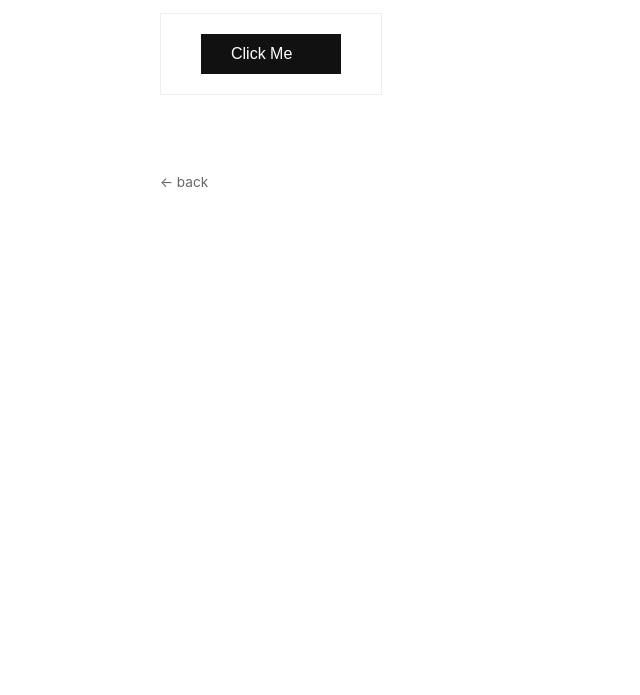
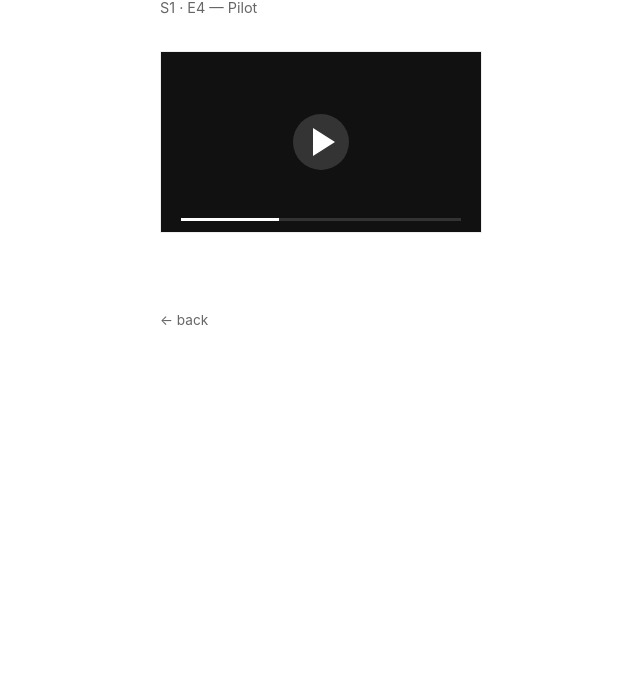
Before and after one commit to vivimora-ux/Self-Heal, a plain HTML site: page demo-app/canvas.html in a window 1280 px wide. Shown: the part 105-800 px from the top of the page, without its empty margins (240-880 px from the left). Drawn offline with Linux system fonts and the light colour scheme.

Commit message:
Adding more stream look to the canvas.html file

```diff
--- a/demo-app/canvas.html
+++ b/demo-app/canvas.html
@@ -6,8 +6,9 @@
   <link rel="stylesheet" href="style.css" />
 </head>
 <body>
-  <h1>Canvas Widget</h1>
-  <canvas id="widget-canvas" width="220" height="80"></canvas>
+  <h1>Now Playing</h1>
+  <p class="subtitle">S1 · E4 — Pilot</p>
+  <canvas id="widget-canvas" width="320" height="180"></canvas>
   <div data-testid="canvas-result" class="result"></div>
 
   <a class="back-link" href="index.html">&larr; back</a>
@@ -15,21 +16,42 @@
   <script>
     const canvas = document.getElementById('widget-canvas');
     const ctx = canvas.getContext('2d');
-    const btnRect = { x: 40, y: 20, w: 140, h: 40 };
+    const play = { x: canvas.width / 2, y: canvas.height / 2, r: 28 };
 
-    ctx.fillStyle = '#111';
-    ctx.fillRect(btnRect.x, btnRect.y, btnRect.w, btnRect.h);
-    ctx.fillStyle = '#fff';
-    ctx.font = '16px sans-serif';
-    ctx.fillText('Click Me', btnRect.x + 30, btnRect.y + 25);
+    function draw(active) {
+      ctx.fillStyle = '#111';
+      ctx.fillRect(0, 0, canvas.width, canvas.height);
+
+      ctx.beginPath();
+      ctx.arc(play.x, play.y, play.r, 0, Math.PI * 2);
+      ctx.fillStyle = active ? 'rgba(255,255,255,0.3)' : 'rgba(255,255,255,0.15)';
+      ctx.fill();
+
+      ctx.beginPath();
+      ctx.moveTo(play.x - 8, play.y - 14);
+      ctx.lineTo(play.x - 8, play.y + 14);
+      ctx.lineTo(play.x + 14, play.y);
+      ctx.closePath();
+      ctx.fillStyle = '#fff';
+      ctx.fill();
+
+      // decorative progress bar
+      ctx.fillStyle = '#333';
+      ctx.fillRect(20, canvas.height - 14, canvas.width - 40, 3);
+      ctx.fillStyle = '#fff';
+      ctx.fillRect(20, canvas.height - 14, (canvas.width - 40) * 0.35, 3);
+    }
+
+    draw(false);
 
     canvas.addEventListener('click', (event) => {
       const rect = canvas.getBoundingClientRect();
       const x = event.clientX - rect.left;
       const y = event.clientY - rect.top;
-      const hit = x >= btnRect.x && x <= btnRect.x + btnRect.w && y >= btnRect.y && y <= btnRect.y + btnRect.h;
+      const hit = Math.hypot(x - play.x, y - play.y) <= play.r;
       if (hit) {
-        document.querySelector('[data-testid="canvas-result"]').textContent = 'Canvas button clicked!';
+        draw(true);
+        document.querySelector('[data-testid="canvas-result"]').textContent = 'Now playing!';
       }
     });
   </script>
```
